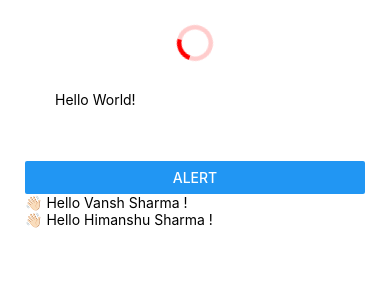
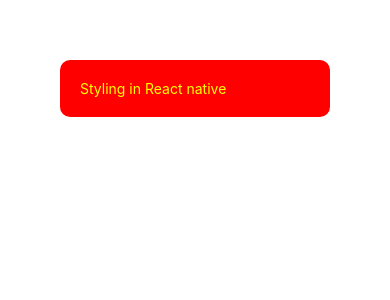
Before and after one commit to VanshSh/react_native_learning_from_codeevolution, a React Native app: screen / in a window 390 px wide. Shown: the top 300 px of the page. Built offline with nearby package versions, Linux system fonts and the light colour scheme.

Commit message:
feat: :sparkles: Multiple Styles

```diff
--- a/App.js
+++ b/App.js
@@ -1,62 +1,17 @@
-import { StatusBar } from 'expo-status-bar'
-import {
-  Image,
-  SafeAreaView,
-  StyleSheet,
-  Text,
-  View,
-  Alert,
-  Button,
-  ActivityIndicator,
-} from 'react-native'
-import Greet from './components/Greet'
+
+import { StyleSheet, View } from 'react-native'
+import StylingRN from './components/StylingRN'
 
 export default function App() {
   return (
-    <View
-      style={{
-        flexDirection: 'column',
-        height: 100,
-        padding: 25,
-      }}
-    >
-      <View>
-        <ActivityIndicator size='large' color='red' animating />
-      </View>
-      <View>
-        <Text
-          style={{
-            flexDirection: 'row',
-            height: 100,
-            padding: 30,
-          }}
-        >
-          Hello World!
-        </Text>
-        <Button
-          title='Alert'
-          onPress={() =>
-            Alert.alert('Invalid data', 'Data Incorrext', [
-              {
-                text: 'Cancel',
-                onPress: () => console.log('Canceled pressed'),
-              },
-              {
-                text: 'OK',
-                onPress: () => console.log('Ok pressed'),
-              },
-            ])
-          }
-        />
-      </View>
-      <Greet name="Vansh Sharma"/>
-      <Greet name="Himanshu Sharma"/>
+    <View style={styles.padding20} >
+      <StylingRN/>
     </View>
   )
 }
 
 const styles = StyleSheet.create({
-  container: {
-    backgroundColor: '#fff',
-  },
+  padding20: {
+    padding:60
+  }
 })
--- /dev/null
+++ b/components/StylingRN.js
@@ -0,0 +1,23 @@
+import { View, Text, StyleSheet } from 'react-native';
+import React from 'react';
+
+export default function StylingRN() {
+  return (
+    <View>
+      <View>
+        <Text style={[styles.border, styles.container]}>Styling in React native</Text>
+      </View>
+    </View>
+  );
+}
+
+const styles = StyleSheet.create({
+  container: {
+    backgroundColor: 'red',
+    padding: 20,
+  },
+  border: {
+    borderRadius: 10,
+    color: 'yellow',
+  },
+});
```
Also changed, not shown: components/CoreComponent.js (added, +49 -0 lines).
